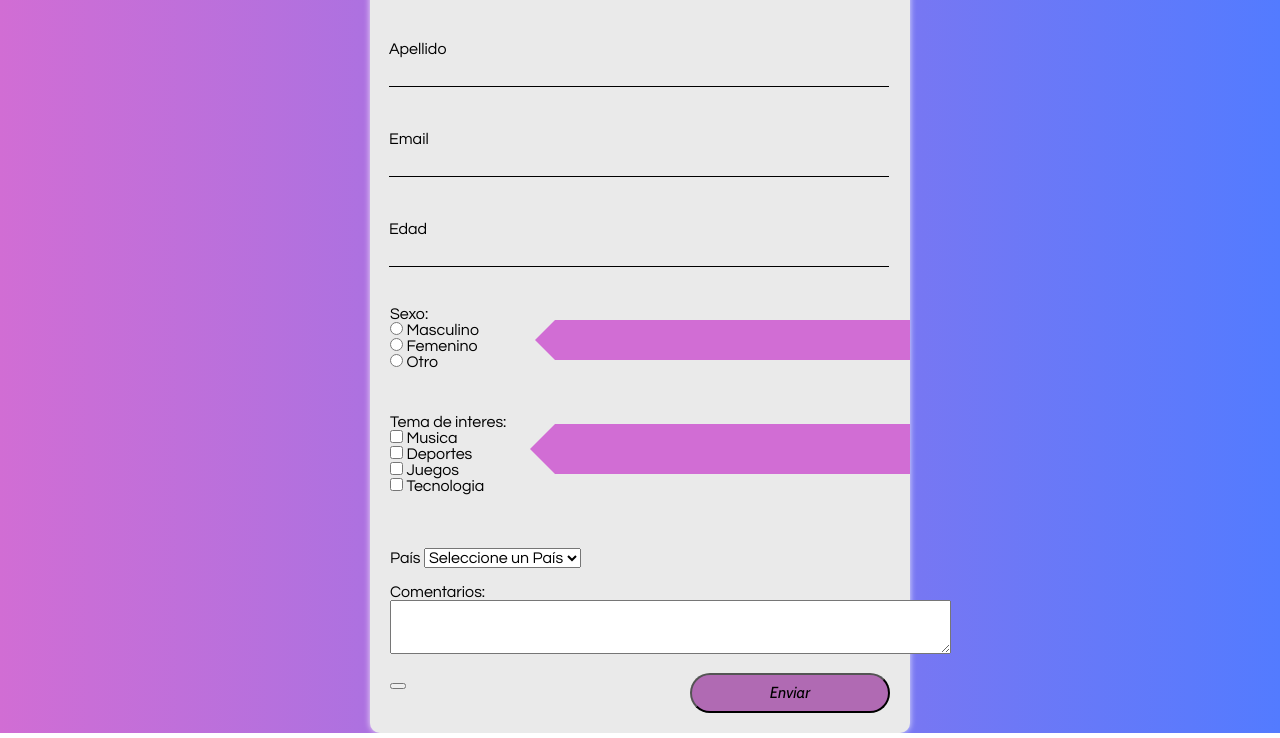
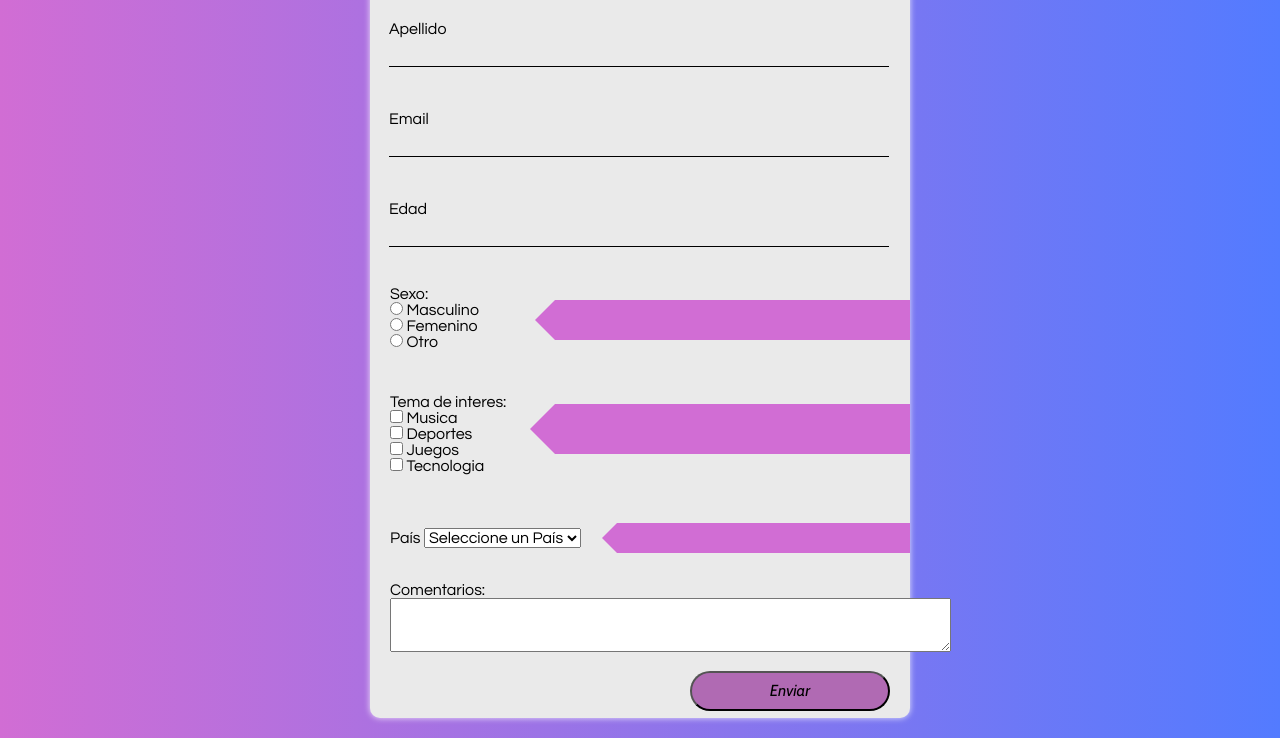
Before and after one commit to GarelloLautaro/Form, a plain HTML site: page index.html in a window 1280 px wide. Shown: the part 222-960 px from the top of the page. Drawn offline with nearby package versions, Linux system fonts and the light colour scheme.

Commit message:
A few changes in the organization of HTML and CSS validations

```diff
--- a/CSS/style.css
+++ b/CSS/style.css
@@ -7,6 +7,20 @@ body {
     background: -webkit-linear-gradient(to right, rgb(209, 109, 212), rgb(83, 123, 255));
     background: linear-gradient(to right, rgb(209, 109, 212), rgb(83, 123, 255));
 }
+#frm {
+    width: 500px;
+    max-width: 100%;
+    margin: auto;
+    margin-top: 30px;
+    padding: 20px;
+    height: 890px;
+    bottom: 20px;
+    box-shadow: 0 0 6px 0 rgba(255, 255, 255, 0.8);
+    position: relative;
+    background-color: rgb(234, 234, 234);
+    border-radius: 10px 10px 10px 10px;
+}
+
 
 #return {
     border-radius: 5px 5px 5px 5px;
@@ -15,7 +29,6 @@ body {
     cursor: pointer;
     background: #95ddfc;
 }
-
 #space {
     width: 100%;
     height: 20px;
@@ -24,23 +37,12 @@ body {
     border-radius: 5px 5px 5px 5px;
 }
 
+
 h1{
     text-align: center;
     font-weight: 700;
 }
 
-
-#frm {
-    width: 500px;
-    max-width: 100%;
-    margin: auto;
-    margin-top: 30px;
-    padding: 20px;
-    box-shadow: 0 0 6px 0 rgba(255, 255, 255, 0.8);
-    position: relative;
-    background-color: rgb(234, 234, 234);
-    border-radius: 10px 10px 10px 10px;
-}
 
 .textbox {
     position: relative;
@@ -48,7 +50,6 @@ h1{
     height: 80px;
     right: 6px;
 }
-
 input[type="text"] {
     background: none;
     color: black;
@@ -62,26 +63,13 @@ input[type="text"] {
 input[type="text"]:hover {
     background-color: white;
 }
-
-#submit{
-    font-family: 'Cabin', sans-serif;
-    width: 40%;
-    height: 40px;
-    background: #B06AB3;
-    color: black;
-    border-radius: 20px 20px 20px 20px;
-    float: right;
-}
-#submit:hover{
-    cursor: pointer;
-}
-
 .textboxerror {
     font-size: 16px;
     position: relative;
     bottom: 39px;
     left: 5px;
 }
+
 
 .radioerror{
     font-size: 16px;
@@ -106,6 +94,8 @@ input[type="text"]:hover {
     border-right: 20px solid rgb(209, 109, 212);
     border-bottom: 20px solid transparent;
 }
+
+
 .checkederror{
     font-size: 16px;
     position: relative;
@@ -129,3 +119,53 @@ input[type="text"]:hover {
     border-right: 25px solid rgb(209, 109, 212);
     border-bottom: 25px solid transparent;
 }
+
+
+.comboerror {
+    font-size: 16px;
+    position: relative;
+    left: 212px;
+    bottom: 25px;
+    width: 280px;
+    height: 15px;
+    padding: 10px 8px 5px 5px;
+    margin: 0 0 4px 30px;
+    margin-left: 15px;
+    background-color: rgb(209, 109, 212);
+}
+.comboerror::before {
+    content: "";
+    position: absolute;
+    top: 0;
+    right: 293px;
+    width: 0;
+    height: 0;
+    border-top: 15px solid transparent;
+    border-right: 15px solid rgb(209, 109, 212);
+    border-bottom: 15px solid transparent;
+}
+
+
+.labelerror {
+    font-size: 16px;
+    position: relative;
+    bottom: 70px;
+    left: 4px;
+}
+
+
+#submit {
+    font-family: 'Cabin', sans-serif;
+    width: 40%;
+    height: 40px;
+    background: #B06AB3;
+    color: black;
+    border-radius: 20px 20px 20px 20px;
+    float: right;
+}
+#submit:hover {
+    cursor: pointer;
+}
+.btn {
+
+}
--- a/index.html
+++ b/index.html
@@ -80,15 +80,18 @@
                     <option id="brasil" value="Brazil">Brasil</option>
                     <option id="uruguay" value="Uruguay">Uruguay</option>
                 </select>
-                <p class="errorcountry" id="countryError"></p>
+                <p class="comboerror" id="countryError"></p>
             </div>
 
             <!-- Message-->
-            <label for="">Comentarios:</label><br>
-            <textarea id="comment" rows="3" cols="60"></textarea>
-            <p class="error" id="commentsError"></p>
-            <button type="submit" id="submit">Enviar</button>
-            <button type="" id="refresh"></button>
+            <div>
+                <label for="">Comentarios:</label><br>
+                <textarea id="comment" rows="3" cols="60"></textarea>
+                <p class="labelerror" id="commentsError"></p>
+            </div>
+            <div class="btn">
+                <button type="submit" id="submit">Enviar</button>
+            </div>
         </form>
         <script src="./JS/operations.js"></script>
     </body>
```
Also changed, not shown: JS/operations.js (line endings or trailing spaces). Lines whose indentation alone changed are shown as unchanged.
